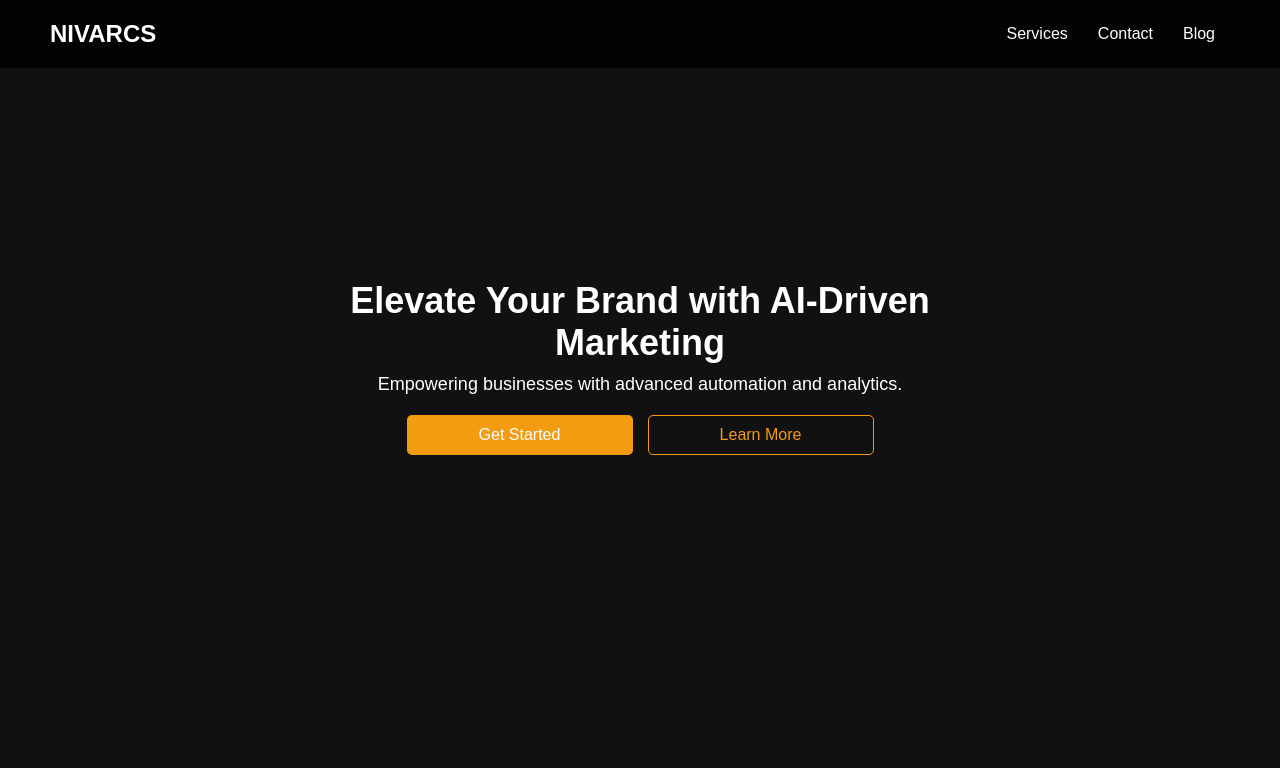
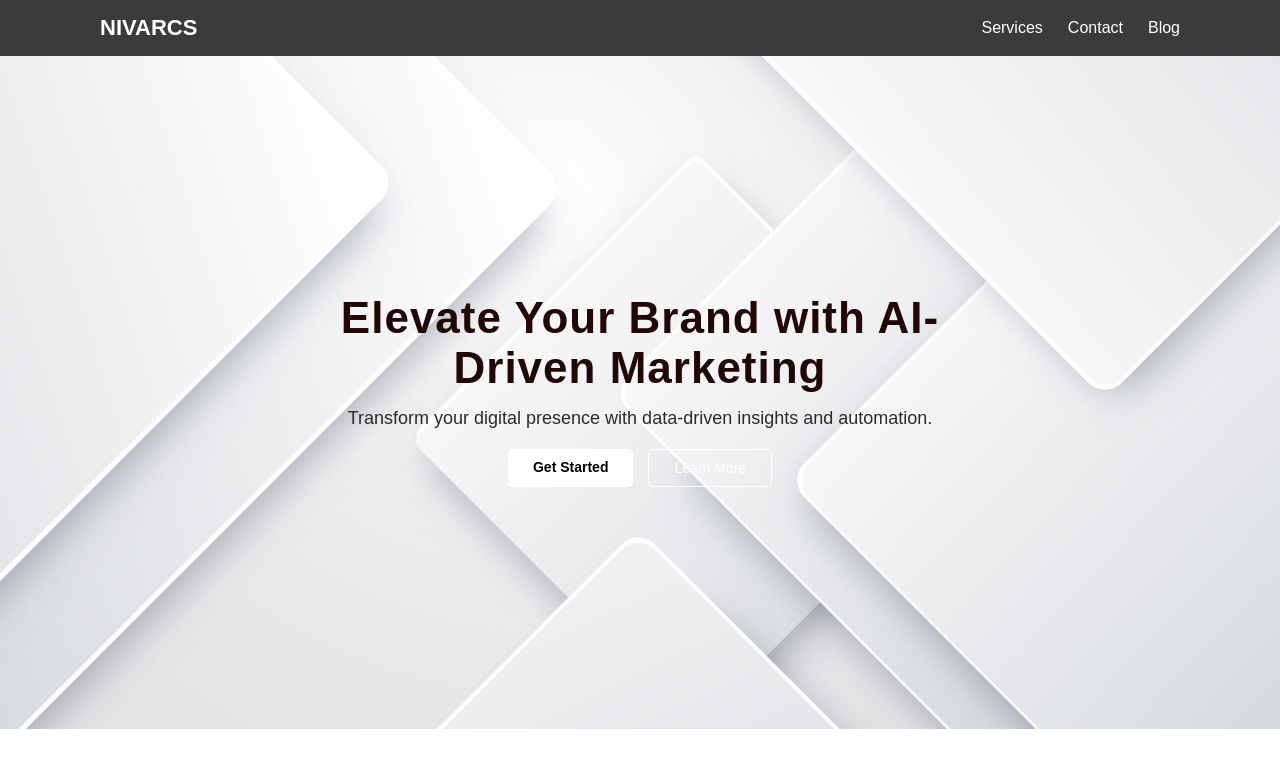
Before and after one commit to Nivarcs/nivarcs.github.io, a website: page index.html in a window 1280 px wide. Drawn offline with Linux system fonts and the light colour scheme.

```diff
--- a/index.html
+++ b/index.html
@@ -3,31 +3,32 @@
 <head>
     <meta charset="UTF-8">
     <meta name="viewport" content="width=device-width, initial-scale=1.0">
-    <title>Nivarcs - AI-Driven Marketing</title>
-    <link rel="stylesheet" href="styles.css">
-    <script defer src="script.js"></script>
+    <title>NIVARCS - AI-Driven Digital Marketing</title>
+    <link rel="stylesheet" href="styles.css">  <!-- Correct CSS Link -->
 </head>
 <body>
-    <!-- Navigation Bar -->
+    <!-- Navigation -->
     <nav class="navbar">
         <div class="logo">NIVARCS</div>
         <ul class="nav-links">
-            <li><a href="#services">Services</a></li>
-            <li><a href="#contact">Contact</a></li>
-            <li><a href="#blog">Blog</a></li>
+            <li><a href="#">Services</a></li>
+            <li><a href="#">Contact</a></li>
+            <li><a href="#">Blog</a></li>
         </ul>
     </nav>
 
     <!-- Header Section -->
-    <header class="header">
-        <div class="header-content">
+    <header class="hero">
+        <div class="hero-content">
             <h1>Elevate Your Brand with AI-Driven Marketing</h1>
-            <p>Empowering businesses with advanced automation and analytics.</p>
-            <div class="header-buttons">
-                <button class="btn primary">Get Started</button>
-                <button class="btn secondary">Learn More</button>
+            <p>Transform your digital presence with data-driven insights and automation.</p>
+            <div class="hero-buttons">
+                <a href="#" class="btn primary">Get Started</a>
+                <a href="#" class="btn secondary">Learn More</a>
             </div>
         </div>
     </header>
+
+    <script src="script.js"></script>  <!-- Correct JS Link -->
 </body>
 </html>
--- a/script.js
+++ b/script.js
@@ -1,11 +1,8 @@
-document.addEventListener("DOMContentLoaded", function () {
+document.addEventListener("scroll", () => {
     const navbar = document.querySelector(".navbar");
-
-    window.addEventListener("scroll", function () {
-        if (window.scrollY > 50) {
-            navbar.style.background = "rgba(0, 0, 0, 0.95)";
-        } else {
-            navbar.style.background = "rgba(0, 0, 0, 0.8)";
-        }
-    });
+    if (window.scrollY > 50) {
+        navbar.style.background = "rgba(0, 0, 0, 0.85)";
+    } else {
+        navbar.style.background = "rgb(59, 59, 61)";
+    }
 });
--- a/styles.css
+++ b/styles.css
@@ -1,3 +1,4 @@
+/* General Reset */
 * {
     margin: 0;
     padding: 0;
@@ -5,103 +6,107 @@
     font-family: 'Poppins', sans-serif;
 }
 
-body {
-    background-color: #111;
-    color: #fff;
-}
-
-/* Navigation Bar */
+/* Navigation */
 .navbar {
     display: flex;
     justify-content: space-between;
     align-items: center;
-    padding: 20px 50px;
-    background: rgba(0, 0, 0, 0.8);
+    padding: 15px 100px;
+    background: rgb(59, 59, 61);
+    color: white;
     position: fixed;
     width: 100%;
     top: 0;
-    left: 0;
     z-index: 1000;
 }
 
 .logo {
-    font-size: 24px;
+    font-size: 22px;
     font-weight: bold;
 }
 
 .nav-links {
     list-style: none;
     display: flex;
+    gap: 25px;
 }
 
-.nav-links li {
-    margin: 0 15px;
+.nav-links li a {
+    color: white;
+    text-decoration: none;
+    font-size: 16px;
+    transition: 0.3s;
 }
 
-.nav-links a {
-    text-decoration: none;
-    color: #fff;
-    font-size: 16px;
-    transition: color 0.3s ease;
+.nav-links li a:hover {
+    color: grey;
 }
 
-.nav-links a:hover {
-    color: #f39c12;
-}
-
-/* Header Section */
-.header {
+/* Hero Section */
+.hero {
+    height: 679px;
     display: flex;
     justify-content: center;
     align-items: center;
     text-align: center;
-    height: 595px;
-    background: url('header-bg.jpg') no-repeat center center/cover;
-    padding: 20px;
-    margin-top: 70px;
+    background: url("5594016.jpg") no-repeat center center/cover; /* Correct Image Path */
+    color: rgb(34, 7, 7);
+    margin-top: 50px; /* Ensures it starts below navigation */
 }
 
-.header-content {
-    max-width: 600px;
+.hero-content {
+    max-width: 700px;
 }
 
-.header h1 {
-    font-size: 36px;
-    margin-bottom: 10px;
+.hero h1 {
+    font-size: 44px;
+    font-weight: 600;
+    letter-spacing: 1px;
+    margin-bottom: 15px;
 }
 
-.header p {
+.hero p {
     font-size: 18px;
     margin-bottom: 20px;
+    color: #2e2a2a;
 }
 
-.header-buttons {
+/* Buttons */
+.hero-buttons {
     display: flex;
     justify-content: center;
     gap: 15px;
 }
 
 .btn {
-    width: 226px;
-    height: 40px;
-    border: none;
+    display: inline-block;
+    padding: 10px 25px;
     border-radius: 5px;
-    font-size: 16px;
-    cursor: pointer;
-    transition: 0.3s ease;
+    font-size: 14px;
+    text-decoration: none;
+    transition: 0.3s;
 }
 
 .primary {
-    background: #f39c12;
-    color: #fff;
+    background: white;
+    color: black;
+    font-weight: bold;
+}
+
+.primary:hover {
+
+    background:  white;
+    border: 1px solid rgb(0, 0, 0);
+    color: white;
 }
 
 .secondary {
     background: transparent;
-    border: 1px solid #f39c12;
-    color: #f39c12;
+    border: 1px solid white;
+    color: white;
 }
 
-.btn:hover {
-    opacity: 0.8;
+.secondary:hover {
+    background: white;
+    color: black;
 }
```
Also changed, not shown: 5594016.jpg (added).
